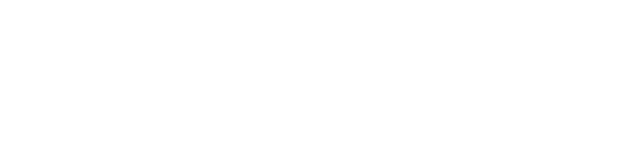
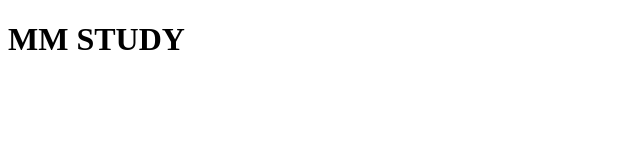
Before and after one commit to buszuj/mmstudy, a plain HTML site: page index.html in a window 1280 px wide. Shown: the whole page, without its empty margins (0-640 px from the left). Drawn offline with Linux system fonts and the light colour scheme.

Commit message:
Update index.html

```diff
--- a/index.html
+++ b/index.html
@@ -4,5 +4,6 @@
   </head>
 
   <body>
+    <h1>MM STUDY</h1>
   </body>
 </html>
```
